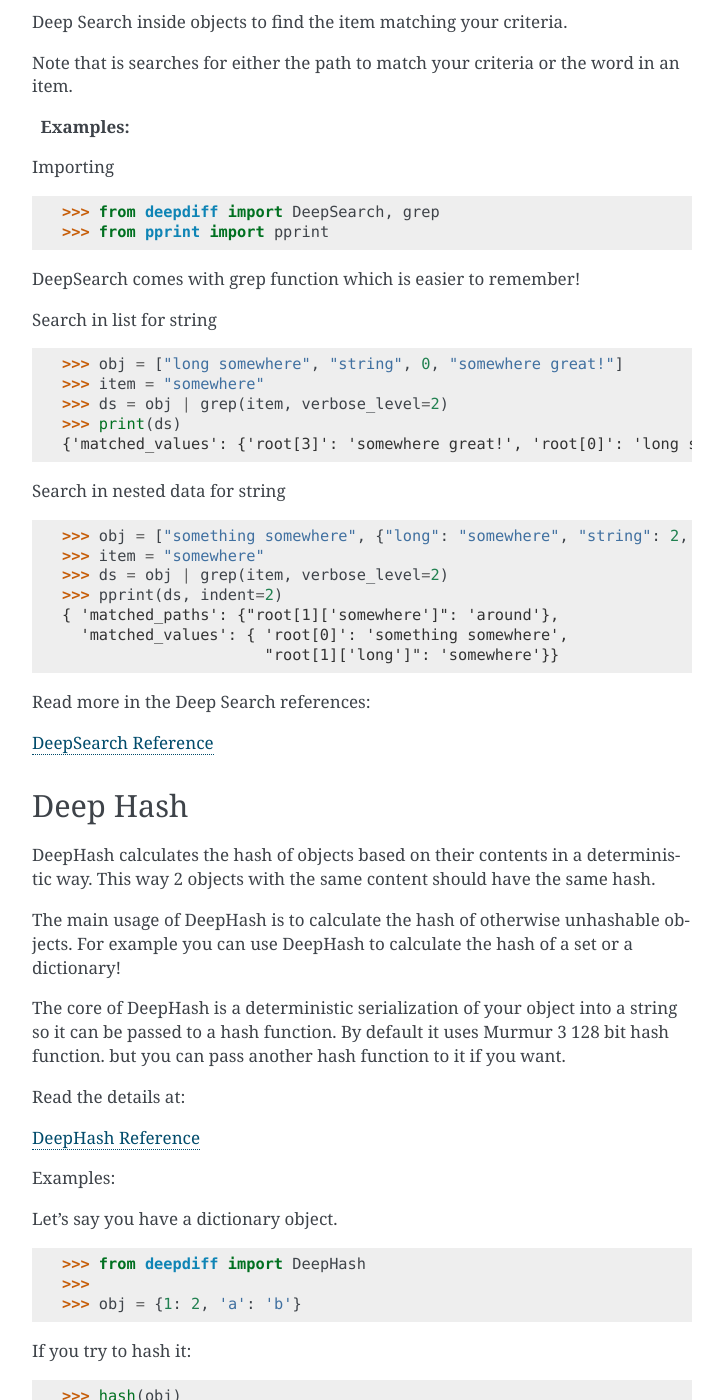
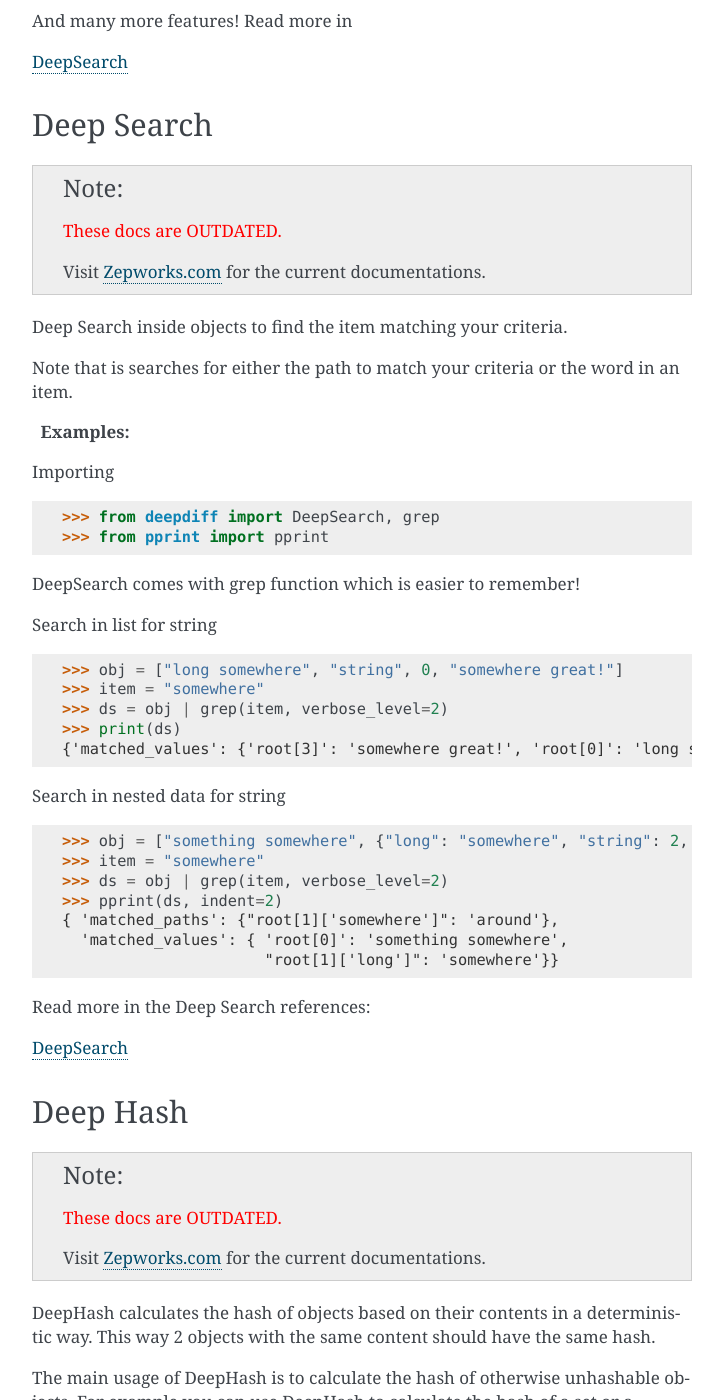
Before and after one commit to seperman/deepdiff-old-docs, a Sphinx documentation site: the page built from docs/index.rst, in a window 1280 px wide and 1400 px high, scrolled down 2788 px. Shown: the whole window, without its empty margins (388-1111 px from the left). Built offline with Sphinx 7.4.7, drawn with Linux system fonts in a browser that asks for light colours; some of the changed text lies outside the part shown.

Commit message:
adding more links to zepworks

```diff
--- a/docs/index.rst
+++ b/docs/index.rst
@@ -8,11 +8,15 @@ DeepDiff OLD 4.0.7 documentation!
 =================================
 
 
+
 .. note::
+    .. role:: raw-html(raw)
+       :format: html
 
-    DeepDiff documentations are now hosted on `Zepworks.com <https://zepworks.com/deepdiff/current/>`_
+    :raw-html:`<font color="red">These docs are OUTDATED.</font>`
 
-    What you see here are the old documentations.
+    Visit `Zepworks.com <https://zepworks.com/deepdiff/current/>`_ for the current documentations.
+
 
 
 **DeepDiff: Deep Difference of dictionaries, iterables, strings and other objects. It will recursively look for all the changes.**
@@ -55,9 +61,18 @@ Importing
 DeepDiff
 ********
 
+.. note::
+    .. role:: raw-html(raw)
+       :format: html
+
+    :raw-html:`<font color="red">These docs are OUTDATED.</font>`
+
+    Visit `Zepworks.com <https://zepworks.com/deepdiff/current/>`_ for the current documentations.
+
+
 Read The DeepDiff details in:
 
-:doc:`/diff`
+`DeepSearch <https://zepworks.com/deepdiff/current/diff.html>`_
 
 Short introduction
 
@@ -135,11 +150,21 @@ Serialization
 
 And many more features! Read more in
 
-:doc:`/diff`
+
+`DeepSearch <https://zepworks.com/deepdiff/current/diff.html>`_
 
 ***********
 Deep Search
 ***********
+
+.. note::
+    .. role:: raw-html(raw)
+       :format: html
+
+    :raw-html:`<font color="red">These docs are OUTDATED.</font>`
+
+    Visit `Zepworks.com <https://zepworks.com/deepdiff/current/>`_ for the current documentations.
+
 
 Deep Search inside objects to find the item matching your criteria.
 
@@ -181,12 +206,22 @@ Search in nested data for string
 
 Read more in the Deep Search references:
 
-:doc:`/dsearch`
+`DeepSearch <https://zepworks.com/deepdiff/current/dsearch.html>`_
 
 
 *********
 Deep Hash
 *********
+
+.. note::
+    .. role:: raw-html(raw)
+       :format: html
+
+    :raw-html:`<font color="red">These docs are OUTDATED.</font>`
+
+    Visit `Zepworks.com <https://zepworks.com/deepdiff/current/>`_ for the current documentations.
+
+
 DeepHash calculates the hash of objects based on their contents in a deterministic way.
 This way 2 objects with the same content should have the same hash.
 
@@ -199,7 +234,7 @@ but you can pass another hash function to it if you want.
 
 Read the details at:
 
-:doc:`/deephash`
+`DeepHash <https://zepworks.com/deepdiff/current/deephash.html>`_
 
 Examples:
 
@@ -242,7 +277,7 @@ In order to get the hash of obj itself, you need to use the object (or the id of
 
 Read more in the Deep Hash reference:
 
-:doc:`/deephash`
+`DeepHash <https://zepworks.com/deepdiff/current/deephash.html>`_
 
 
 ************
```
Also changed, not shown: other parts of docs/index.rst (+3 -1 lines), docs/deephash.rst (+9 -0 lines), docs/diff.rst (+9 -0 lines), docs/dsearch.rst (+9 -0 lines).
